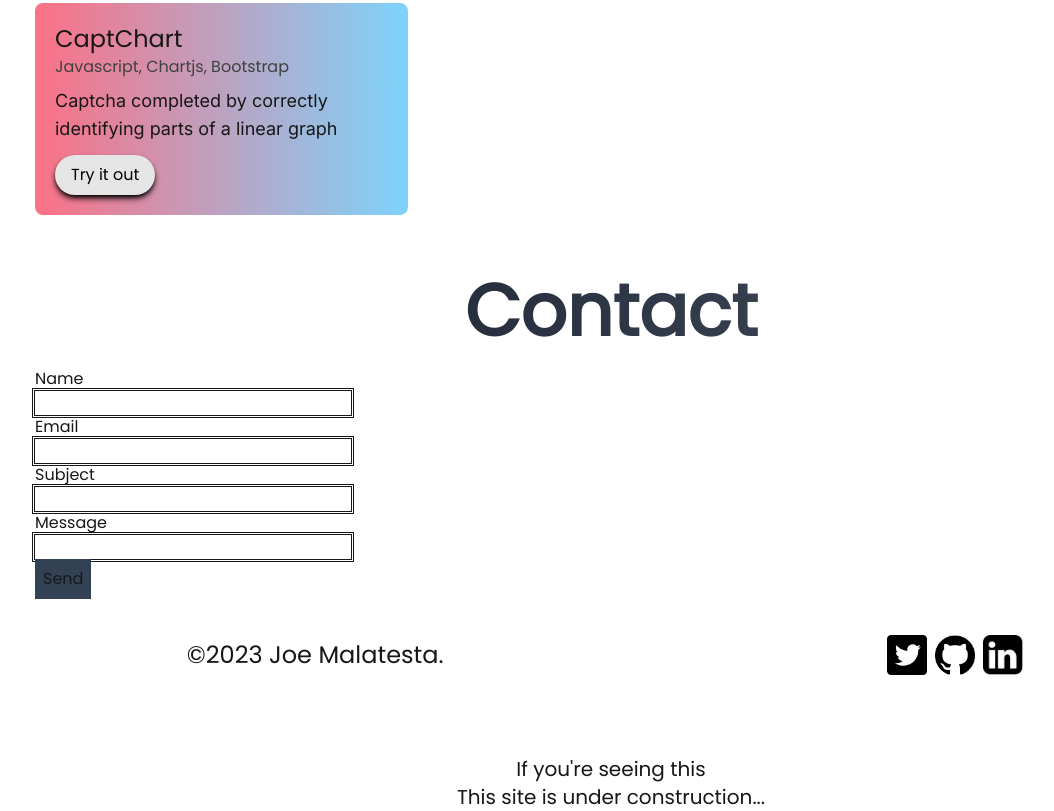
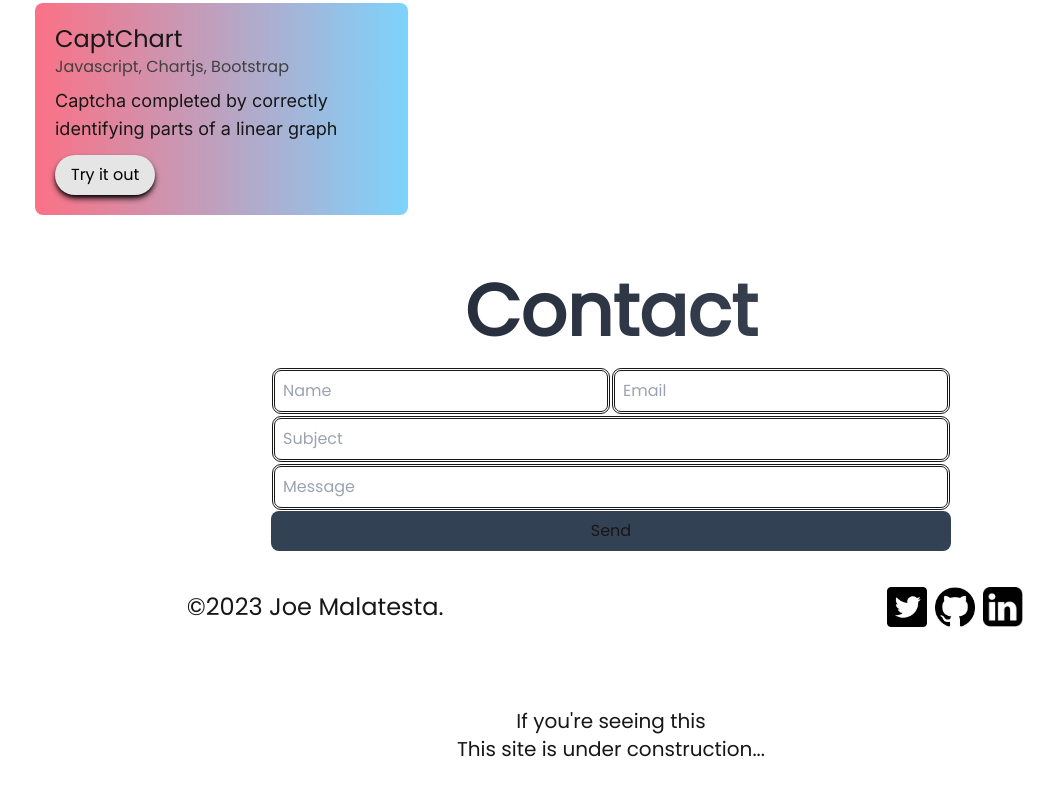
Before and after one commit to joemmalatesta/Joemmalatesta.com, an Astro site: page / in a window 1280 px wide. Shown: the part 1947-2758 px from the top of the page, without its empty margins (29-1083 px from the left). After the commit the page ends 2710 px from the top, so only its background shows below. Built offline with nearby package versions, Linux system fonts and the light colour scheme; Astro itself is replaced by a stand-in of ours.

Commit message:
little bit more contact stuff

```diff
--- a/src/components/contact.svelte
+++ b/src/components/contact.svelte
@@ -1,28 +1,23 @@
 <script>
   import SectionHeader from "./SectionHeader.svelte";
   let name, subject, message
-
+  function sendEmail(){
+    console.log("Email successfully sent!")
+  }
 </script>
 <main>
     <SectionHeader title={"Contact"} />
-    <div class="container">
-    <form action="/">
-        <h4>Name</h4>
-        <input type="text">
-        <h4>Email</h4>
-        <input type="text">
-        <h4>Subject</h4>
-        <input type="text">
-        <h4>Message</h4>
-        <input type="text">
-        <br>
-        <button type="submit" class="p-2 bg-slate-700">Send</button>
+    <div class="container flex flex-row justify-center items-center">
+    <form action="/" class="mx-3 md:mx-auto">
+        <div class="md:flex flex-row">
+            <input type="text" placeholder="Name" class="outline-double p-2 focus:placeholder:opacity-0 transition-all rounded-md m-1 duration-700 w-full md:w-auto">
+            <input type="text" placeholder="Email" class="outline-double p-2 focus:placeholder:opacity-0 transition-all rounded-md m-1 w-full md:w-auto">
+        </div>
+        <div class="md:flex flex-col">
+            <input type="text" placeholder="Subject" class="outline-double p-2 focus:placeholder:opacity-0 transition-all rounded-md m-1 w-full md:w-auto">
+            <input type="text" placeholder="Message" class="outline-double p-2 focus:placeholder:opacity-0 transition-all rounded-md m-1 w-full md:w-auto">
+        </div>
+        <button type="submit" class="p-2 bg-slate-700 w-full rounded-lg" on:click={sendEmail()}>Send</button>
     </form>
     </div>
 </main>
-
-<style>
-    input {
-        @apply outline-double
-    }
-</style>
--- a/src/pages/index.astro
+++ b/src/pages/index.astro
@@ -52,7 +52,7 @@ nice gradient -->
 			</section>
 
 			<section id="contact" class="lg:px-16 py-5 ">
-				<Contact />
+				<Contact client:load/>
 			</section>
 
 
```
